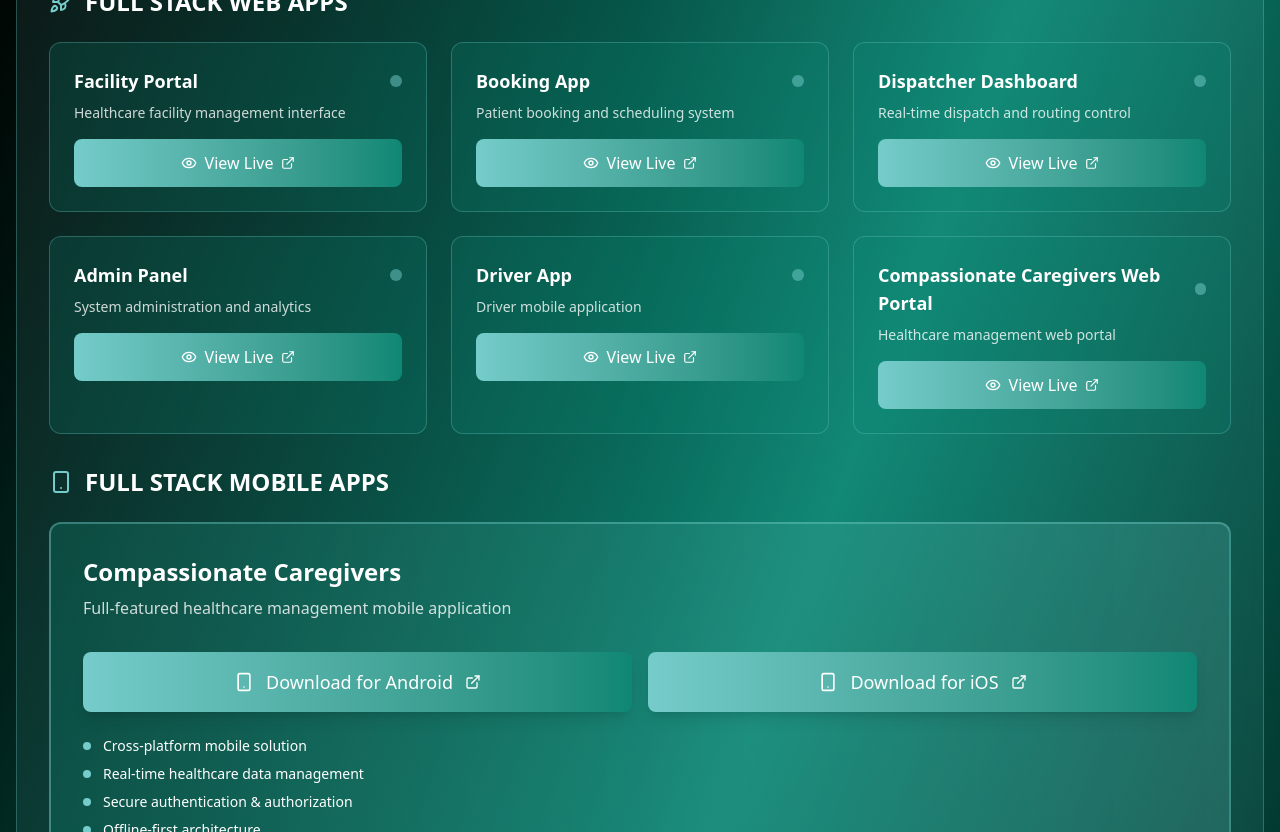
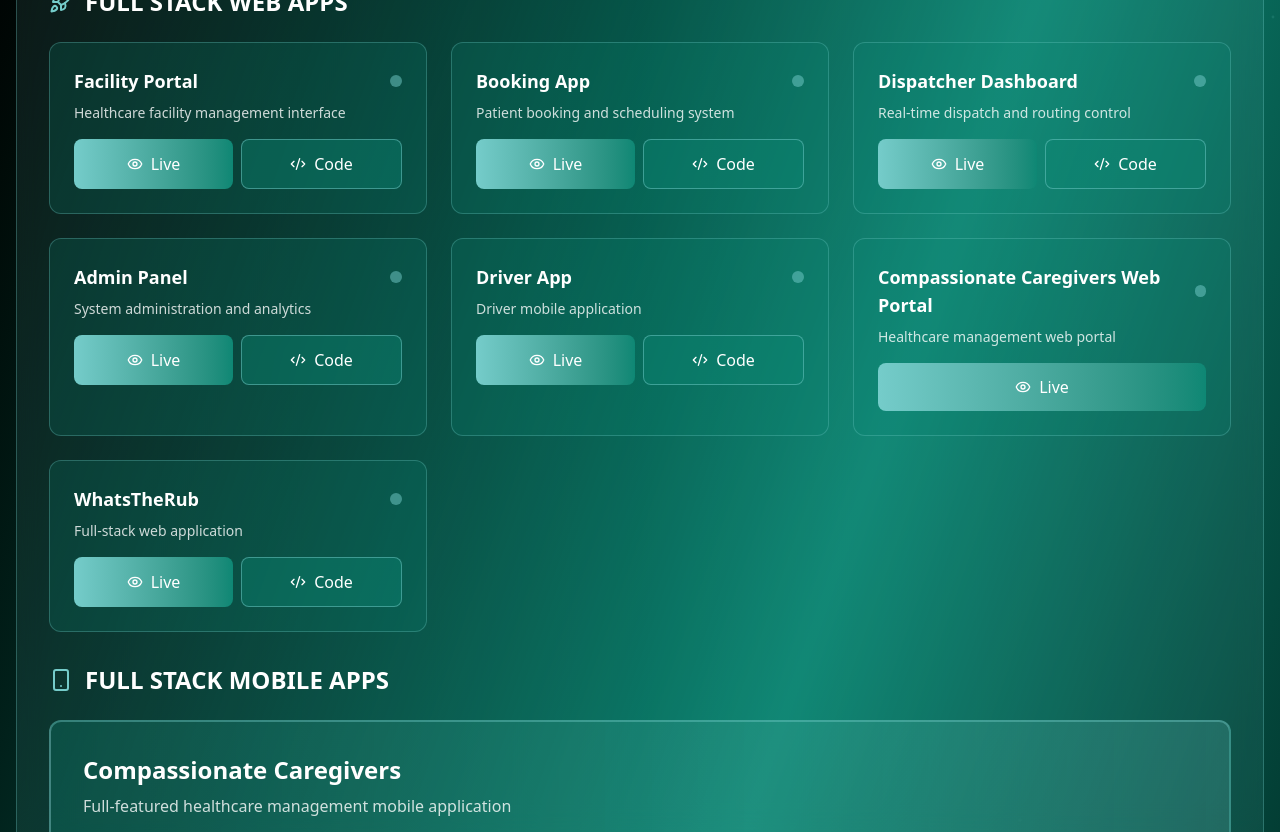
Before and after one commit to jasskhinda/jasskhinda.com, a Next.js app: page / in a window 1280 px wide. Shown: the part 4160-4992 px from the top of the page. Built offline with nearby package versions, Linux system fonts and the light colour scheme.

Commit message:
Update ProjectShowcase.tsx

```diff
--- a/src/components/ProjectShowcase.tsx
+++ b/src/components/ProjectShowcase.tsx
@@ -2,36 +2,41 @@
 
 import { motion } from 'framer-motion'
 import { useState } from 'react'
-import { ExternalLink, Star, Zap, Eye, Code2, Rocket, Smartphone, Github } from 'lucide-react'
+import { ExternalLink, Star, Zap, Eye, Code2, Rocket, Smartphone } from 'lucide-react'
 
 const webApps = [
   {
     name: 'Facility Portal',
     url: 'https://facility.compassionatecaretransportation.com/',
+    github: 'https://github.com/jasskhinda/facility_app',
     status: 'live',
     description: 'Healthcare facility management interface'
   },
   {
     name: 'Booking App',
     url: 'https://book.compassionatecaretransportation.com/',
+    github: 'https://github.com/jasskhinda/booking_app',
     status: 'live',
     description: 'Patient booking and scheduling system'
   },
   {
     name: 'Dispatcher Dashboard',
     url: 'https://dispatch.compassionatecaretransportation.com/',
+    github: 'https://github.com/jasskhinda/dispatcher_app',
     status: 'live',
     description: 'Real-time dispatch and routing control'
   },
   {
     name: 'Admin Panel',
     url: 'https://admin.compassionatecaretransportation.com/',
+    github: 'https://github.com/jasskhinda/admin_app',
     status: 'live',
     description: 'System administration and analytics'
   },
   {
     name: 'Driver App',
     url: 'https://driver.compassionatecaretransportation.com/',
+    github: 'https://github.com/jasskhinda/driver',
     status: 'live',
     description: 'Driver mobile application'
   },
@@ -40,6 +45,13 @@ const webApps = [
     url: 'https://ccapp.compassionatecaregivershc.com/',
     status: 'live',
     description: 'Healthcare management web portal'
+  },
+  {
+    name: 'WhatsTheRub',
+    url: 'https://whats-the-rub.vercel.app/',
+    github: 'https://github.com/jasskhinda/WhatsTheRub',
+    status: 'live',
+    description: 'Full-stack web application'
   }
 ]
 
@@ -77,7 +89,7 @@ const featuredProject = {
   image: '/api/placeholder/600/400',
   tech: ['Next.js', 'React.js', 'Flutter', 'Supabase', 'Tailwind CSS', 'MongoDB', 'Firebase'],
   stats: {
-    appsBuilt: 6,
+    appsBuilt: 7,
     platforms: 3,
     technologies: 7
   },
@@ -308,18 +320,33 @@ export default function ProjectShowcase() {
                       </p>
                     </div>
 
+                    <div className="flex gap-2">
                       <motion.a
                         href={app.url}
                         target="_blank"
                         rel="noopener noreferrer"
                         whileHover={{ scale: 1.05 }}
                         whileTap={{ scale: 0.95 }}
-                      className="w-full bg-gradient-to-r from-[#75ccca] to-[#0e8774] hover:from-[#0e8774] hover:to-[#75ccca] text-white px-4 py-3 rounded-lg font-medium flex items-center justify-center gap-2 transition-all"
+                        className="flex-1 bg-gradient-to-r from-[#75ccca] to-[#0e8774] hover:from-[#0e8774] hover:to-[#75ccca] text-white px-4 py-3 rounded-lg font-medium flex items-center justify-center gap-2 transition-all"
                       >
                         <Eye size={16} />
-                      View Live
-                      <ExternalLink size={14} />
+                        Live
                       </motion.a>
+
+                      {app.github && (
+                        <motion.a
+                          href={app.github}
+                          target="_blank"
+                          rel="noopener noreferrer"
+                          whileHover={{ scale: 1.05 }}
+                          whileTap={{ scale: 0.95 }}
+                          className="flex-1 bg-[#0e8774]/40 border border-[#75ccca]/50 hover:bg-[#0e8774]/60 text-white px-4 py-3 rounded-lg font-medium flex items-center justify-center gap-2 transition-all"
+                        >
+                          <Code2 size={16} />
+                          Code
+                        </motion.a>
+                      )}
+                    </div>
                   </motion.div>
                 ))}
               </div>
```
Lines whose indentation alone changed are shown as unchanged.
